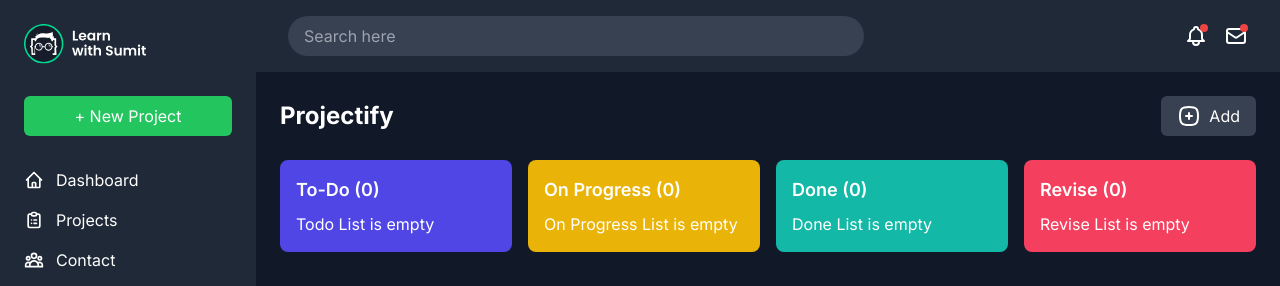
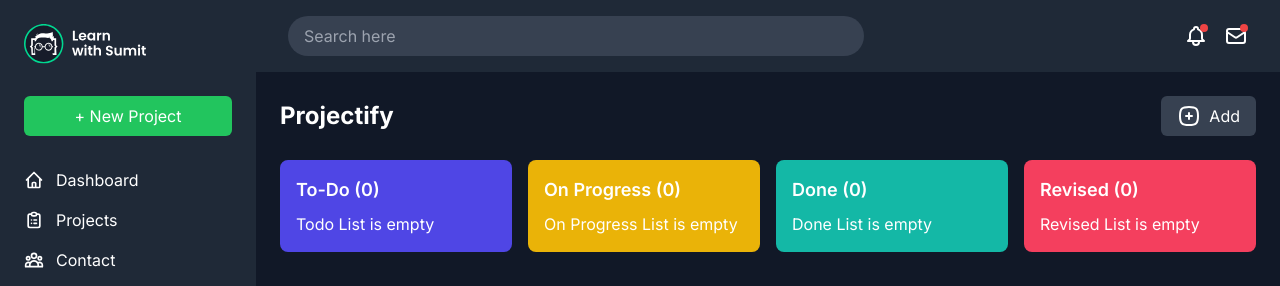
Before and after one commit to MDNURAAZAM/project-manager, a React (Vite) app: page / in a window 1280 px wide. Shown: the top 286 px of the page. Built offline with nearby package versions, Linux system fonts and the light colour scheme.

Commit message:
change title of revise to revised

```diff
--- a/src/components/RevisedContainer/RevisedContainer.jsx
+++ b/src/components/RevisedContainer/RevisedContainer.jsx
@@ -11,7 +11,7 @@ const RevisedContainer = ({ tasks }) => {
     <div className="mb-4 w-full px-2 sm:w-1/2 md:w-1/4">
       <div className="rounded-lg bg-rose-500 p-4">
         <div className="mb-2 flex items-center justify-between">
-          <h3 className="text-lg font-semibold">Revise ({tasks?.length})</h3>
+          <h3 className="text-lg font-semibold">Revised ({tasks?.length})</h3>
           {tasks?.length > 0 && (
             <button onClick={() => setIsAscending((prev) => !prev)}>
               <SortSVG />
@@ -24,7 +24,7 @@ const RevisedContainer = ({ tasks }) => {
               <RevisedItem key={task.id} task={task} />
             ))
           ) : (
-            <p>Revise List is empty</p>
+            <p>Revised List is empty</p>
           )}
         </div>
       </div>
```
